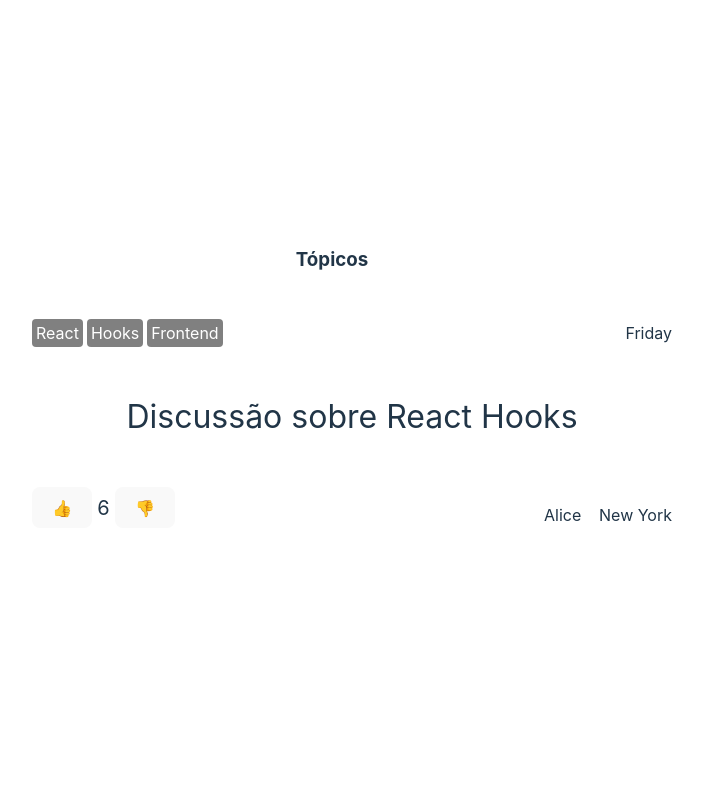
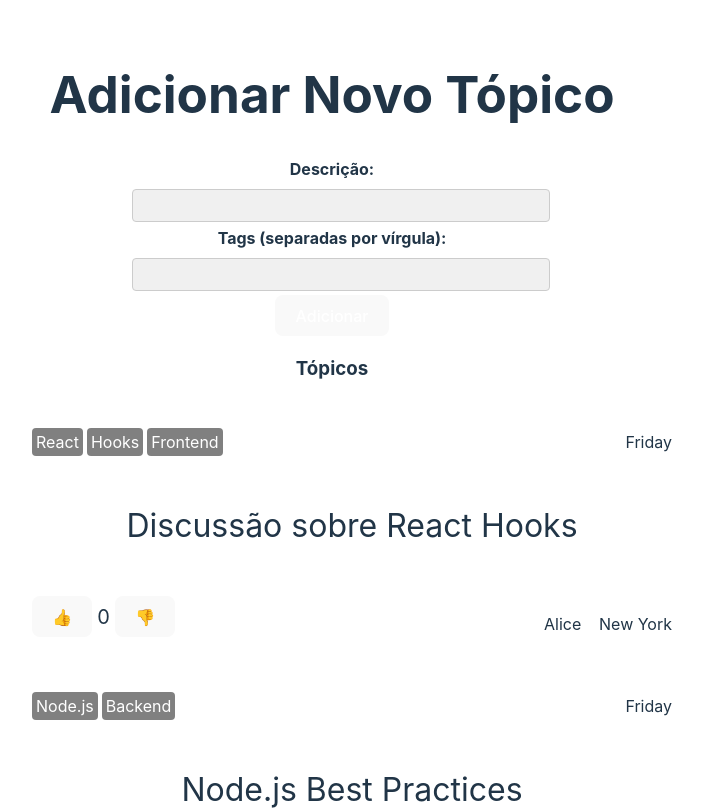
Before and after one commit to KaikeDias/like-dislike-app, a React (Vite) app: page / in a window 1280 px wide. Shown: the top 810 px of the page, without its empty margins (308-1011 px from the left). Built offline with nearby package versions, Linux system fonts and the light colour scheme.

Commit message:
feat: add form

```diff
--- /dev/null
+++ b/src/pages/home/components/topicForm/index.tsx
@@ -0,0 +1,66 @@
+import React, { FormEvent, useState } from 'react';
+import { v4 as uuidv4 } from 'uuid';
+import "./styles.css"
+
+interface TopicFormProps {
+  onAddTopic: (newTopic: Topic) => void;
+}
+
+export function TopicForm({ onAddTopic }: TopicFormProps) {
+  const [description, setDescription] = useState('');
+  const [tags, setTags] = useState('');
+
+  function handleSubmit(event: FormEvent<HTMLFormElement>) {
+    event.preventDefault();
+
+    if (description.trim() === '') {
+      return; // Não permite criar um tópico vazio
+    }
+
+    const newTopic: Topic = {
+      id: uuidv4(),
+      description: description,
+      author: {
+        name: 'Kaike',
+        country: "sd",// Substitua pelo nome do autor real
+        city: 'Teresina', // Substitua pela cidade real do autor
+      },
+      created_at: new Date(),
+      tags: tags.split(',').map(tag => tag.trim()), // Divide as tags por vírgulas e remove espaços extras
+      active: true,
+      upVote: 0, // Inicia com zero votos positivos
+      downVote: 0, // Inicia com zero votos negativos
+    };
+
+    onAddTopic(newTopic);
+  }
+
+  return (
+    <div>
+      <h1>Adicionar Novo Tópico</h1>
+      <form onSubmit={handleSubmit}>
+        <div>
+          <label htmlFor="description">Descrição:</label>
+          <input
+            id="description"
+            value={description}
+            onChange={(e) => setDescription(e.target.value)}
+            required
+            className='input-style'
+          />
+        </div>
+        <div>
+          <label htmlFor="tags">Tags (separadas por vírgula):</label>
+          <input
+            type="text"
+            id="tags"
+            value={tags}
+            onChange={(e) => setTags(e.target.value)}
+            className='input-style'
+          />
+        </div>
+        <button type="submit" className='button-style'>Adicionar</button>
+      </form>
+    </div>
+  );
+}
--- /dev/null
+++ b/src/pages/home/components/topicForm/styles.css
@@ -0,0 +1,33 @@
+/* Classe para estilizar o input */
+.input-style {
+    width: 100%;
+    padding: 8px;
+    margin: 4px 0;
+    border: 1px solid #ccc;
+    border-radius: 4px;
+    background-color: #f0f0f0; /* Cor de fundo */
+    color: #333; /* Cor do texto */
+  }
+
+  /* Estilo para o botão */
+  button {
+    background-color: #007bff; /* Cor de fundo do botão */
+    color: #fff; /* Cor do texto do botão */
+    border: none;
+    border-radius: 4px;
+    padding: 10px 20px;
+    cursor: pointer;
+  }
+
+  /* Estilize os rótulos (labels) se necessário */
+  label {
+    font-weight: bold;
+    margin-bottom: 4px;
+    display: block;
+  }
+
+  /* Estilize o formulário */
+  form {
+    max-width: 400px;
+    margin: 0 auto;
+  }
--- a/src/pages/home/index.tsx
+++ b/src/pages/home/index.tsx
@@ -1,6 +1,7 @@
 import { useState } from "react";
 import { v4 as uuidv4 } from 'uuid';
 import { TopicList } from "./components/topicList";
+import {TopicForm} from "./components/topicForm";
 
 export function HomePage() {
     const [topics, setTopics] = useState<Topic[]>([
@@ -15,38 +16,42 @@ export function HomePage() {
             created_at: new Date(),
             tags: ["React", "Hooks", "Frontend"],
             active: true,
-            upVote: 10,
-            downVote: 4
+            upVote:0,
+            downVote: 0
         },
-        // {
-        //     id: uuidv4(),
-        //     description: "Node.js Best Practices",
-        //     author: {
-        //         name: "Bob",
-        //         city: "San Francisco",
-        //         country: "USA",
-        //     },
-        //     created_at: new Date(),
-        //     tags: ["Node.js", "Backend"],
-        //     active: true,
-        //     upVote: 2,
-        //     downVote: 6
-        // },
-        // {
-        //     id: uuidv4(),
-        //     description: "Introduction to TypeScript",
-        //     author: {
-        //       name: "Charlie",
-        //       city: "London",
-        //       country: "UK",
-        //     },
-        //     created_at: new Date(),
-        //     tags: ["TypeScript", "Frontend", "Backend"],
-        //     active: false,
-        //     upVote: 15,
-        //     downVote: 0
-        // },
+        {
+            id: uuidv4(),
+            description: "Node.js Best Practices",
+            author: {
+                name: "Bob",
+                city: "San Francisco",
+                country: "USA",
+            },
+            created_at: new Date(),
+            tags: ["Node.js", "Backend"],
+            active: true,
+            upVote: 2,
+            downVote: 6
+        },
+        {
+            id: uuidv4(),
+            description: "Introduction to TypeScript",
+            author: {
+              name: "Charlie",
+              city: "London",
+              country: "UK",
+            },
+            created_at: new Date(),
+            tags: ["TypeScript", "Frontend", "Backend"],
+            active: false,
+            upVote: 15,
+            downVote: 0
+        },
     ])
+
+    const handleAddTopic = (newTopic: Topic) => {
+        setTopics([...topics, newTopic]);
+      }
 
     const handleLike = (topicId: string) => {
         const updatedTopics = topics.map((topic) =>
@@ -66,6 +71,7 @@ export function HomePage() {
 
     return (
         <>
+            <TopicForm onAddTopic={handleAddTopic} />
             <TopicList topics={topics} onLike={handleLike} onDislike={handleDislike}/>
         </>
     )
```
